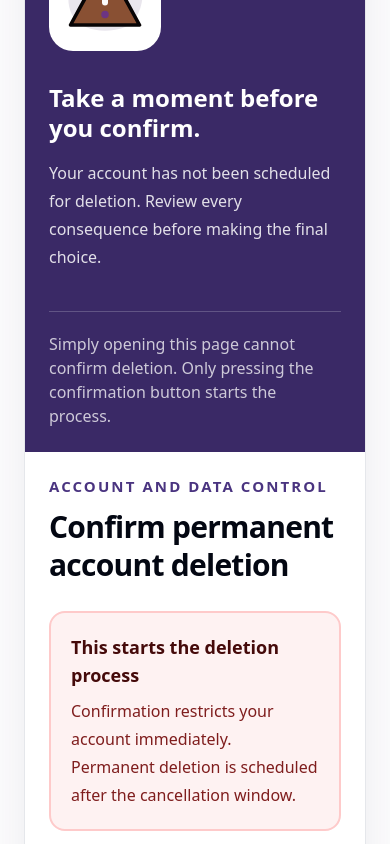
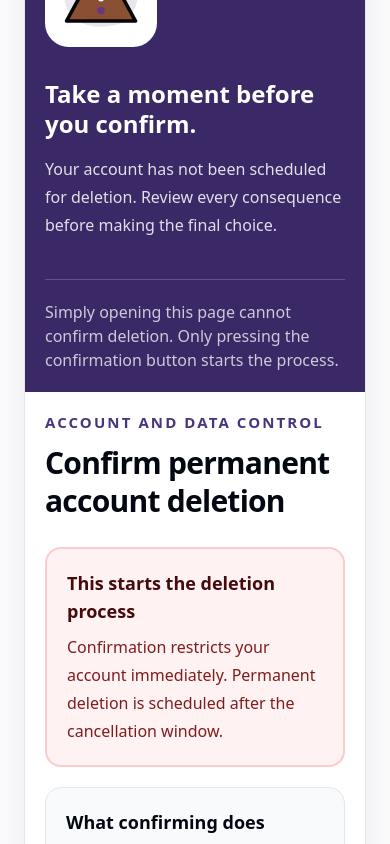
Before and after one commit to studybuddydevelopers/study-buddy-v2, a Next.js app: page /account-deletion/confirm in a window 390 px wide. Shown: the part 256-1100 px from the top of the page. Built offline with nearby package versions, Linux system fonts and the light colour scheme; no server answers.

Commit message:
fix(account-deletion): adjust styles for confirmation component
Updated grid layout to ensure proper responsiveness.

Adjusted padding and minimum width for better visual consistency.

Modified class names to enhance text wrapping behavior.

```diff
--- a/app/account-deletion/confirm/AccountDeletionConfirmationClient.tsx
+++ b/app/account-deletion/confirm/AccountDeletionConfirmationClient.tsx
@@ -99,9 +99,9 @@ export default function AccountDeletionConfirmationClient() {
         aria-labelledby="account-deletion-confirmation-title"
         className="mx-auto w-full max-w-5xl overflow-hidden rounded-3xl border border-gray-200 bg-white shadow-[0_18px_60px_rgba(42,30,77,0.10)]"
       >
-        <div className="grid lg:grid-cols-[0.82fr_1.18fr]">
+        <div className="grid grid-cols-1 lg:grid-cols-[0.82fr_1.18fr]">
           <div
-            className={`flex flex-col justify-between p-6 text-white sm:p-8 lg:p-10 ${
+            className={`flex min-w-0 flex-col justify-between p-5 text-white sm:p-8 lg:p-10 ${
               confirmed ? "bg-secondary-500" : "bg-primary-800"
             }`}
           >
@@ -139,7 +139,7 @@ export default function AccountDeletionConfirmationClient() {
             </p>
           </div>
 
-          <div className="p-6 sm:p-8 lg:p-10">
+          <div className="min-w-0 p-5 sm:p-8 lg:p-10">
             <p className="text-xs font-bold uppercase tracking-[0.14em] text-primary-700">
               Account and data control
             </p>
@@ -207,7 +207,7 @@ export default function AccountDeletionConfirmationClient() {
                     email{" "}
                     <a
                       href="mailto:privacy@studybuddyng.com"
-                      className="font-bold text-primary-800 underline underline-offset-4"
+                      className="font-bold text-primary-800 underline underline-offset-4 [overflow-wrap:anywhere]"
                     >
                       privacy@studybuddyng.com
                     </a>
@@ -319,7 +319,7 @@ export function DeletionPendingSummary({
           or email{" "}
           <a
             href="mailto:privacy@studybuddyng.com"
-            className="font-bold text-primary-800 underline underline-offset-4"
+            className="font-bold text-primary-800 underline underline-offset-4 [overflow-wrap:anywhere]"
           >
             privacy@studybuddyng.com
           </a>
```
